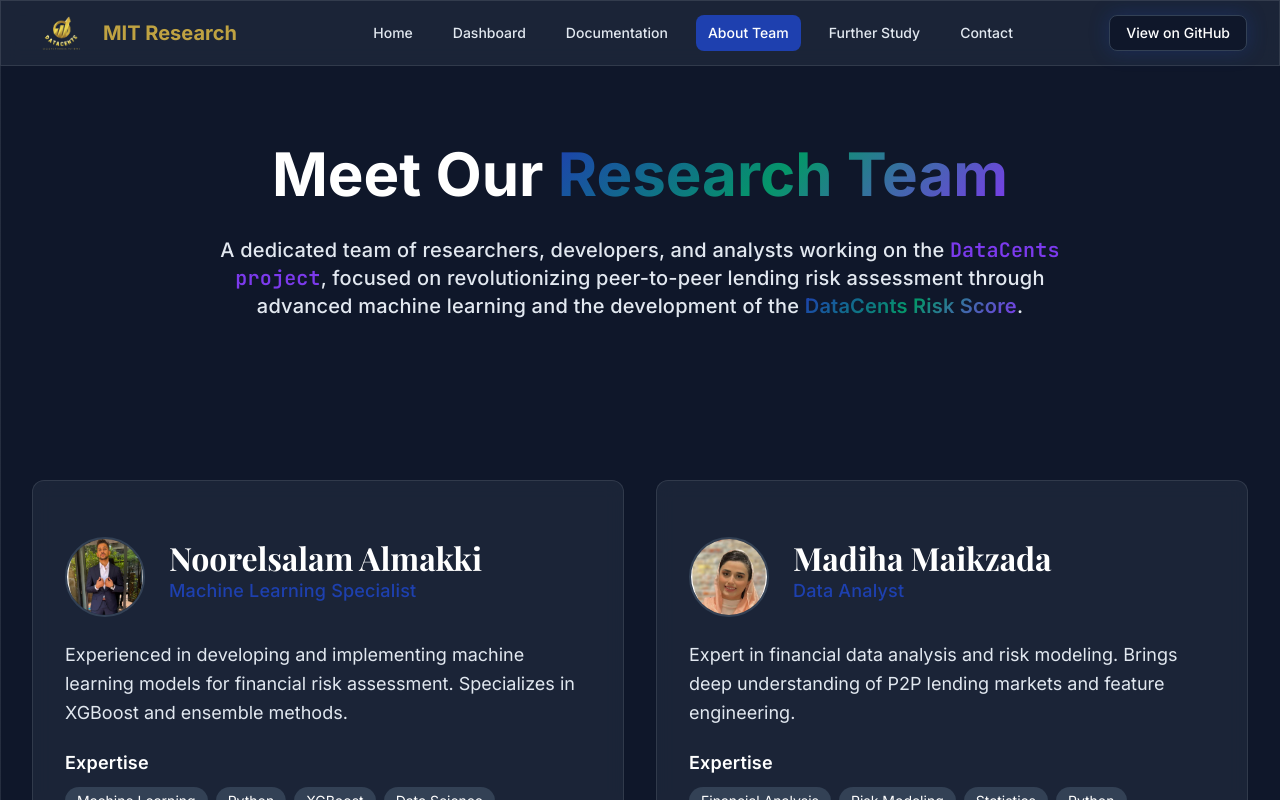
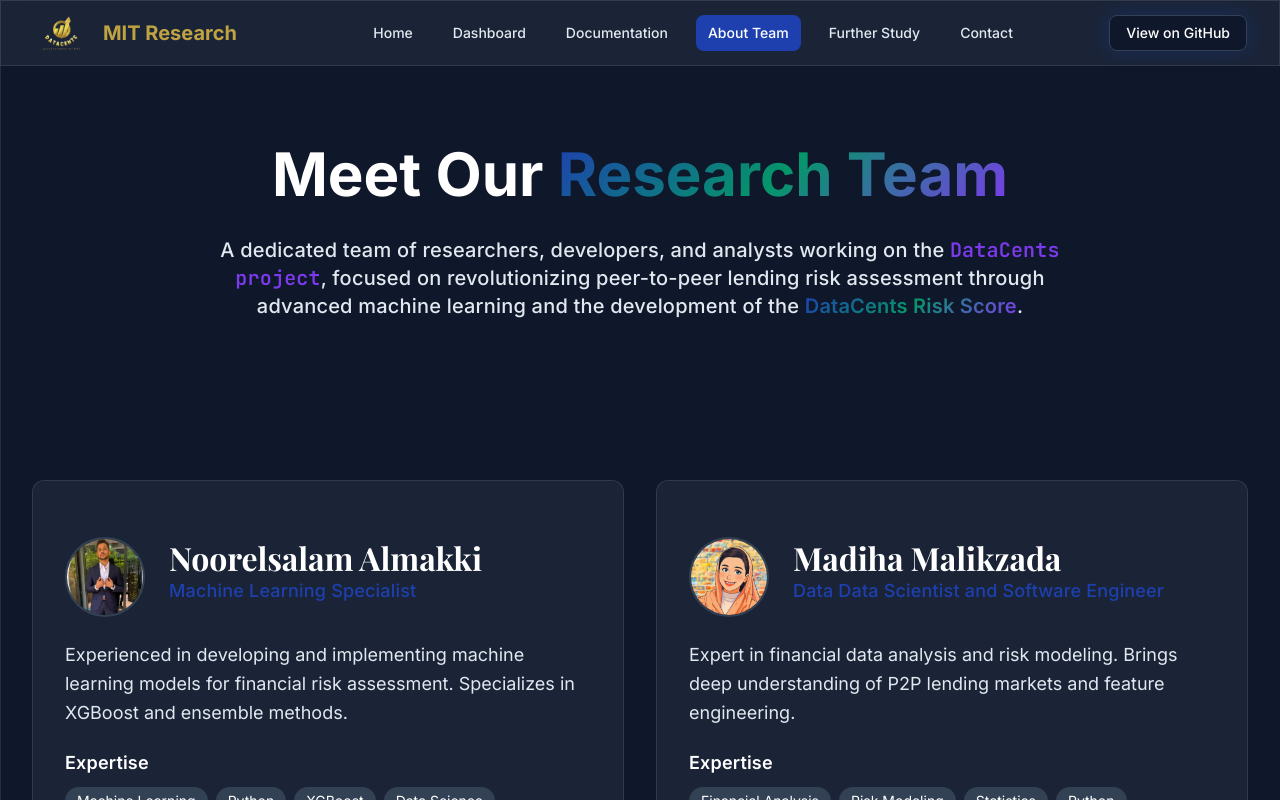
Before and after one commit to dadishimwe/datacents2, a React (Vite) app: page /about in a window 1280 px wide. Shown: the top 800 px of the page. Built offline with nearby package versions, Linux system fonts and the light colour scheme.

Commit message:
updated my profile

```diff
--- a/src/components/AboutTeam.jsx
+++ b/src/components/AboutTeam.jsx
@@ -22,12 +22,12 @@ const AboutTeam = () => {
       image: noorelsalam
     },
     {
-      name: "Madiha Maikzada",
-      role: "Data Analyst",
+      name: "Madiha Malikzada",
+      role: "Data Data Scientist and Software Engineer",
       bio: "Expert in financial data analysis and risk modeling. Brings deep understanding of P2P lending markets and feature engineering.",
       skills: ["Financial Analysis", "Risk Modeling", "Statistics", "Python"],
-      linkedin: "#",
-      github: "#",
+      linkedin: "https://www.linkedin.com/in/madiha-malik/",
+      github: "https://github.com/MadiMalik",
       email: "madiha.maikzada@datacents.com",
       image: madiha
     },
```
Also changed, not shown: src/assets/madiha.jpeg.
